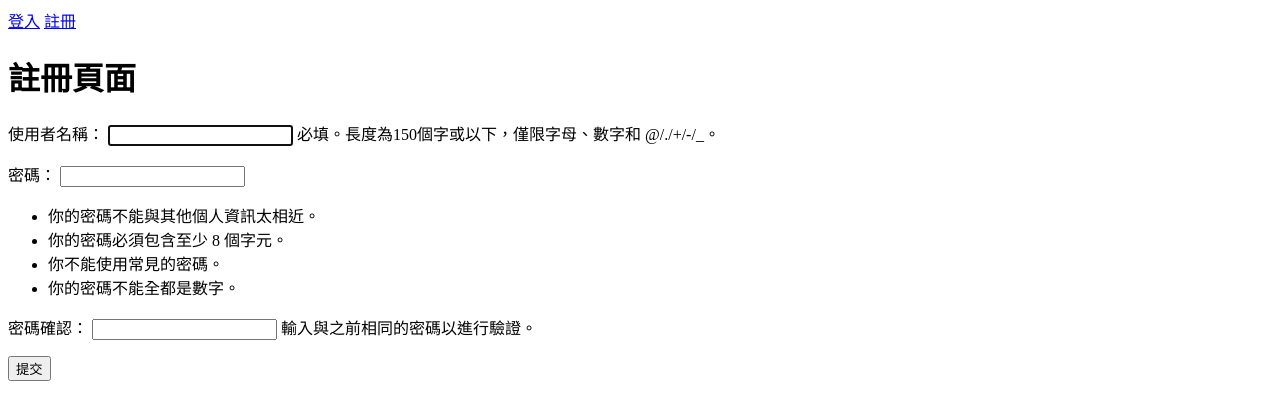
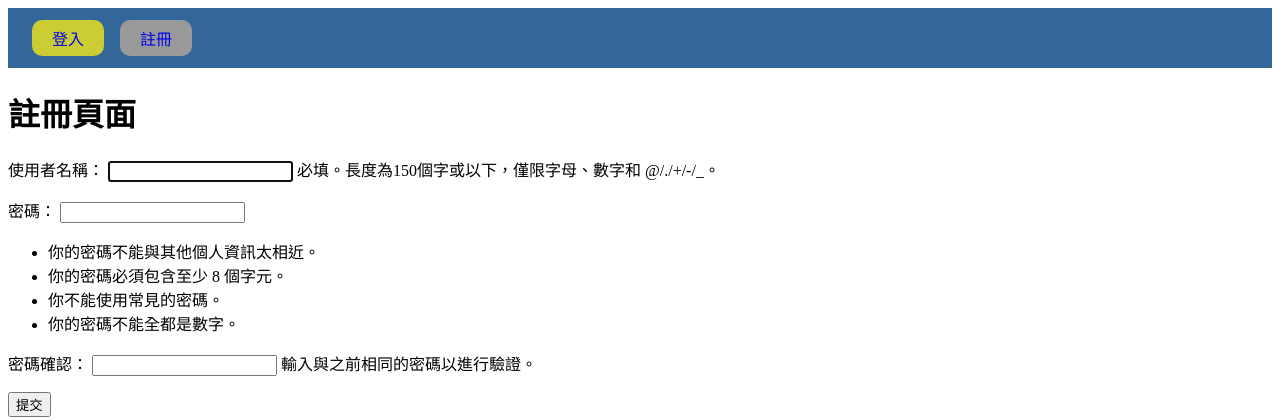
Before and after one commit to willy9288/djangodm, a Django app: page /register in a window 1280 px wide. Shown: the top 420 px of the page. Run offline with Django 5.2, Linux system fonts and the light colour scheme.

Commit message:
完成 base 樣式設計

```diff
--- a/templates/base.html
+++ b/templates/base.html
@@ -5,16 +5,41 @@
     <meta charset="UTF-8">
     <meta name="viewport" content="width=device-width, initial-scale=1.0">
     <title>Document</title>
+    <style>
+        #navbar {
+            background-color: #336699;
+            padding: 12px;
+        }
+
+        .username {
+            color: #CC6600;
+
+        }
+
+        .button {
+            display: inline-block;
+            background: #CCCC33;
+            text-align: center;
+            padding: 6px;
+            width: 60px;
+            text-decoration: none;
+            border-radius: 10px;
+            margin-left: 12px;
+        }
+    </style>
 </head>
 
 <body>
-    {% if user.is_authenticated %}
-    使用者:{{user.username}}
-    <a href="{% url 'logout' %}">登出</a>
-    {% else %}
-    <a href="{% url 'login' %}">登入</a>
-    <a href="{% url 'register' %}">註冊</a>
-    {% endif %}
+    <div id="navbar">
+        {% if user.is_authenticated %}
+        使用者:<span class="username">{{user.username}}</span>
+
+        <a class="button" href="{% url 'logout' %}">登出</a>
+        {% else %}
+        <a class="button" href="{% url 'login' %}">登入</a>
+        <a style="background-color: #999999;" class="button" href="{% url 'register' %}">註冊</a>
+        {% endif %}
+    </div>
 
     {% block content %}
 
```
